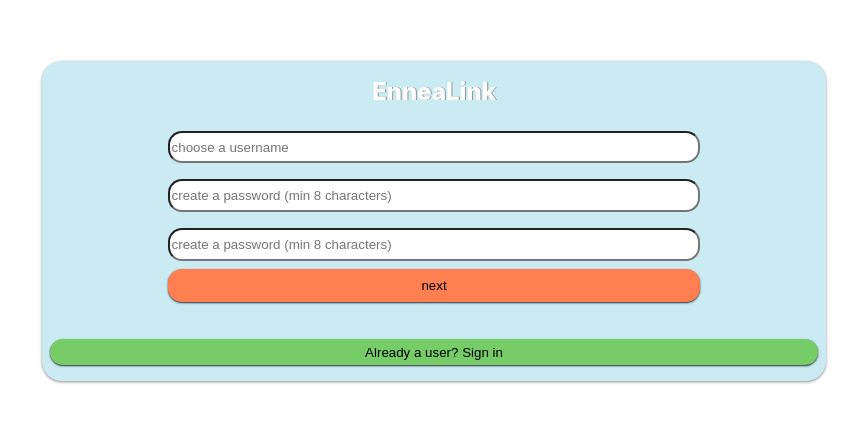
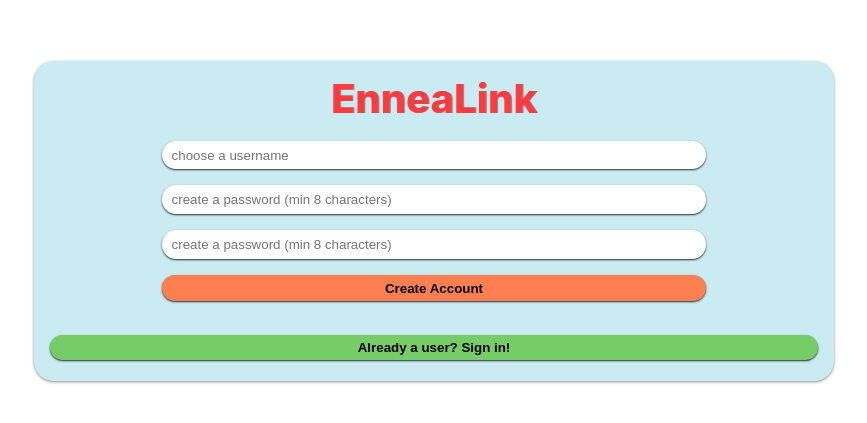
Before and after one commit to EnneaLink/ennealink-fe, a React (Create React App) app: page / in a window 1280 px wide. Shown: the part 179-602 px from the top of the page, without its empty margins (206-1073 px from the left). Built offline with nearby package versions, Linux system fonts and the light colour scheme; no server answers.

Commit message:
Style login

```diff
--- a/src/components/App/App.css
+++ b/src/components/App/App.css
@@ -3,6 +3,5 @@
   height: 100vh;
   display: flex;
   flex-direction: column;
-  /* justify-content: center; */
   align-items: center;
 }
--- a/src/components/Login/Login.css
+++ b/src/components/Login/Login.css
@@ -1,3 +1,8 @@
+.ennealink {
+  color: #ff3b3f;
+  font-size: 2.5rem;
+}
+
 .login-container {
   width: 100vw;
   height: 100vh;
@@ -29,21 +34,29 @@
   margin: 1vh;
   border-radius: 14px;
   height: 2em;
+  border: none;
+  box-shadow: 0 1px 2px #282c34;
+  padding-left: .6rem;
+}
+
+.password {
+  margin-bottom: 1rem;
 }
 
 .submit-btn, .create-btn {
-  margin: 1vh;
   border-radius: 14px;
-  height: 2.5em;
+  height: 2em;
   background-color: coral;
   border: none;
   box-shadow: 0 1px 2px #282c34;
+  font-weight: bold;
 }
 
 .create-btn {
   width: 60vw;
   height: 1.9em;
   background-color: #76CC66;
+  margin: 0 1rem 1rem 1rem;
 }
 
 h1 {
--- a/src/components/Login/Login.js
+++ b/src/components/Login/Login.js
@@ -108,7 +108,7 @@ const Login = ({assignUser, user, updateTypes}) => {
     if (user === undefined) {
       return (
       <section className="create-account">
-        <h1>EnneaLink</h1>
+        <h1 className='ennealink'>EnneaLink</h1>
 
         <form className="sign-in-box">
 
@@ -130,7 +130,7 @@ const Login = ({assignUser, user, updateTypes}) => {
           />
 
           <input
-            className="login-input"
+            className="login-input password"
             type="password"
             value={passCheck}
             onChange={(e) => setPassCheck(e.target.value)}
@@ -139,12 +139,12 @@ const Login = ({assignUser, user, updateTypes}) => {
           />
 
             <button
-              className="submit-btn"
+              className="submit-btn next"
               type="submit"
-              className="submit-btn"
+              className="submit-btn next"
               onClick={createAccount}
             >
-              next
+              Create Account
             </button>
         </form>
 
@@ -152,7 +152,7 @@ const Login = ({assignUser, user, updateTypes}) => {
           onClick={toggleCreate}
           className="create-btn"
         >
-          Already a user? Sign in
+          Already a user? Sign in!
         </button>
 
       </section> )
```
